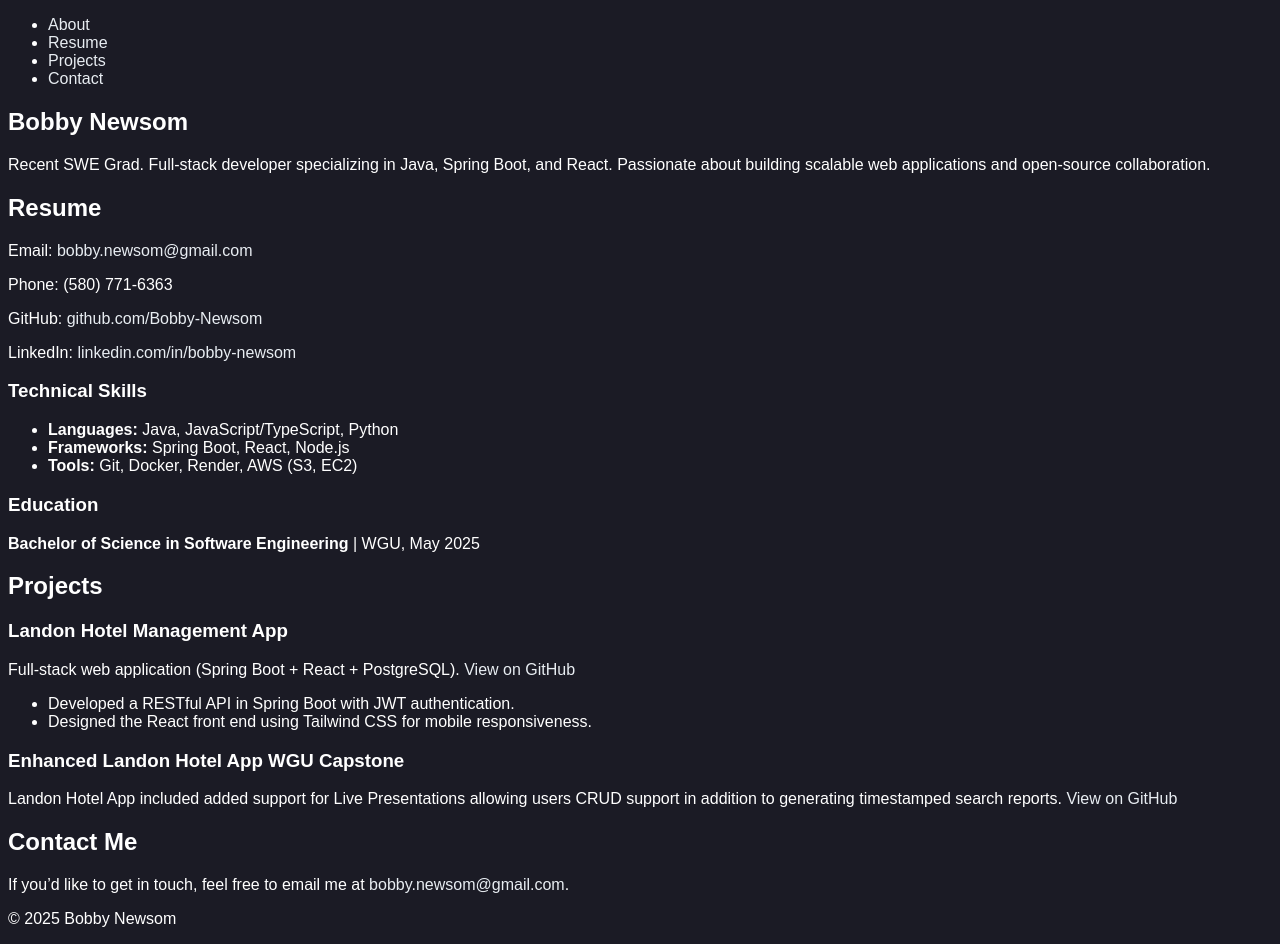
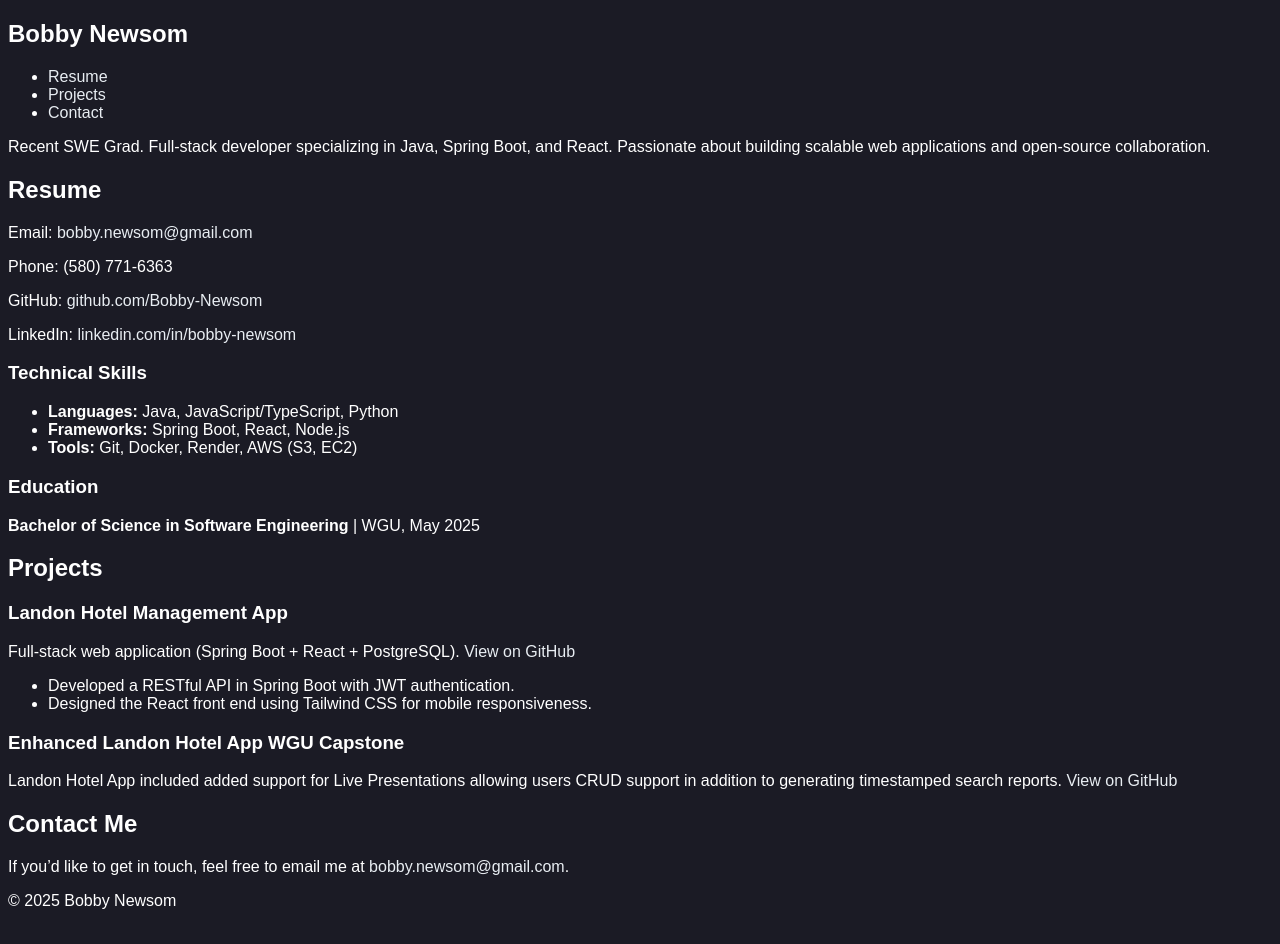
Before and after one commit to Bobby-Newsom/Bobby-Newsom.github.io, a plain HTML site: page index.html in a window 1280 px wide. Drawn offline with Linux system fonts and the light colour scheme; a script that the page names is missing.

Commit message:
Moved navigation buttons to under Name in "about" section. Removed "about" button link

```diff
--- a/index.html
+++ b/index.html
@@ -8,18 +8,20 @@
 </head>
 <body>
 <!-- ======== NAVIGATION ======== -->
-<nav>
-    <ul>
-        <li><a href="#about">About</a></li>
-        <li><a href="#resume">Resume</a></li>
-        <li><a href="#projects">Projects</a></li>
-        <li><a href="#contact">Contact</a></li>
-    </ul>
-</nav>
+
 
 <!-- ======== ABOUT SECTION ======== -->
 <section id="about">
     <h1>Bobby Newsom</h1>
+
+    <nav>
+        <ul>
+
+            <li><a href="#resume">Resume</a></li>
+            <li><a href="#projects">Projects</a></li>
+            <li><a href="#contact">Contact</a></li>
+        </ul>
+    </nav>
     <!--<img src="images/headshot.jpg" alt="Bobby Newsom Headshot" width="150" />-->
     <p>
         Recent SWE Grad. Full‐stack developer specializing in Java, Spring Boot, and React. Passionate about building scalable web applications and open‐source collaboration.
```
